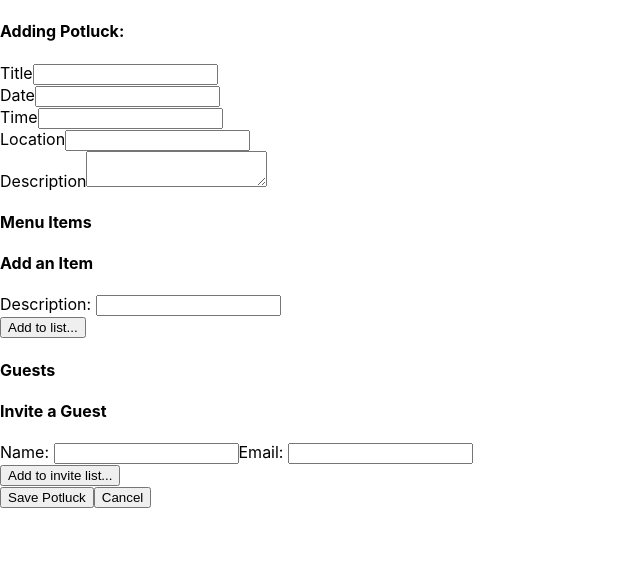
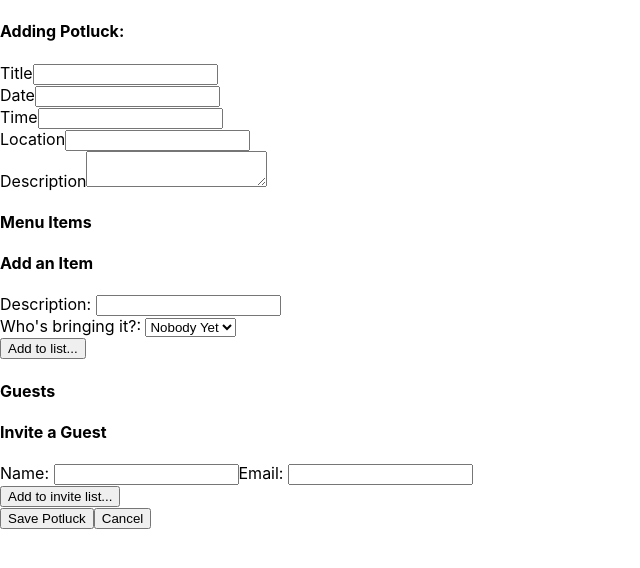
Before and after one commit to Potluck-Vault/frontend, a React (Create React App) app: page /addpotluck in a window 1280 px wide. Shown: the top 568 px of the page, without its empty margins (0-640 px from the left). Built offline with nearby package versions, Linux system fonts and the light colour scheme; the HTML template or start-up script is replaced by a standard one.

Commit message:
Display and edit item assignments - not working yet

```diff
--- a/src/App.js
+++ b/src/App.js
@@ -16,7 +16,7 @@ function App() {
     <Router>
       <Switch>
         <Route path='/register'  component={Register}/>
-        <Route path='/rsvp'  component={Rsvp}/>
+        <Route path='/potlucks/rsvp:id'  component={Rsvp}/>
         <Route path='/login'  component={Login}/>
         <Route exact path='/'  component={Home}/>
         <Route path='/addpotluck'  component={AddPotluck}/>
--- a/src/components/Home.js
+++ b/src/components/Home.js
@@ -50,7 +50,11 @@ const Home = () => {
 
                 const getItemGuest = (id) => {
                     let itemGuest = potluck.guests.filter(guest => guest.id === id);
-                    return(itemGuest)
+                    if (itemGuest.length>0) {
+                        return(itemGuest[0]);
+                    }else{
+                        return {guest: "Nobody yet"};
+                    };
                 }
 
             return (
@@ -70,8 +74,7 @@ const Home = () => {
                         return(
                             <div key={item.id}>
                                 <p>{item.item}</p>
-                                {getItemGuest(item.claimedBy).length >0 &&
-                                <p>Brought by: {getItemGuest(item.claimedBy)[0].guest}</p>}
+                                <p>Brought by: {getItemGuest(item.claimedBy).guest}</p>}
                             </div>
                     )})}
                     <h3>Guests</h3>
--- a/src/components/Potlucks/AddItems.js
+++ b/src/components/Potlucks/AddItems.js
@@ -4,13 +4,16 @@ import {v4 as uuidv4} from 'uuid';
 
 const AddItems = (props) => {
     const { items, setItems, potluck, setPotluck } = props;
-    const [newItem, setNewItem] = useState({id: uuidv4(), item: "", claimed: false, claimedBy: null});
+    const [newItem, setNewItem] = useState({id: uuidv4(), item: "", claimed: false, claimedBy: 0});
 
     const handleItemSubmit = (e) => {
         e.preventDefault();
-        setItems([...items, {id: newItem.id, item: newItem.item, claimed: false, claimedBy: newItem.claimedBy}]);
+        newItem.claimedBy>0 ? newItem.claimed=true : newItem.claimed=false;
+        setItems([...items, newItem]);
         updatePotluck(items);
-        setNewItem({id: uuidv4(), item: "", claimed: false, claimedBy: null});
+        console.log("newItem just added to items: ", newItem);
+
+        setNewItem({id: uuidv4(), item: "", claimed: false, claimedBy: 0});
     };
 
     const updatePotluck = (items) => {
@@ -22,6 +25,7 @@ const AddItems = (props) => {
             ...newItem,
             [e.target.name]: e.target.value
         })
+        console.log("handleNewItemChange: ", newItem);
 
     };
 
@@ -31,9 +35,9 @@ const AddItems = (props) => {
     const editItem = (updateItem) => {
         setNewItem({id: updateItem.id, item: updateItem.item, claimed: updateItem.claimed, claimedBy:updateItem.claimedBy});
         setItems(items.filter(item => item.id !== updateItem.id));
+        console.log("editItem newItem: ", newItem);
     }
 	const getItemGuest = (id) => {
-		console.log("potluck.guests:", potluck.guests );
 		let itemGuest = potluck.guests.filter(guest => guest.id === id);
 		return(itemGuest)
 	}
@@ -41,19 +45,47 @@ const AddItems = (props) => {
     return (
     <div>
         <h4>Menu Items</h4>
-            {items.map(item => <p>{item.item} <button type="button" name={item.id} onClick={deleteItem}>X</button><button type="button" name={item.id} onClick={()=>{editItem(item)}}>Edit</button></p>
-            )}
+            {items.map(item => {
+                const getItemGuest = (id) => {
+                    let itemGuest = potluck.guests.filter(guest => guest.id === id);
+                    if (itemGuest.length>0) {
+                        return(itemGuest[0]);
+                    }else{
+                        return {guest: "Nobody yet"};
+                    };
+                }
+
+                return(
+                <div key={item.id}>
+                <p>{item.item}
+                 Who's bringing it?: {getItemGuest(item.claimedBy).guest}
+                <button type="button" name={item.id} onClick={deleteItem}>X</button>
+                <button type="button" name={item.id} onClick={()=>{editItem(item)}}>Edit</button>
+                </p>
+                </div>
+            )})}
+            {console.log("items after map list: ", items)}
 
         <h4>Add an Item</h4>
             <div>
                 <label htmlFor="item">Description: </label>
-                <input value={newItem.item} onChange={handleNewItemChange} name="item" type="text" />
+                <input value={newItem.item} name="item" onChange={handleNewItemChange} type="text" />
+            </div>
+            <div>
+                <label htmlFor="claimedBy">Who's bringing it?: </label>
+                <select value={parseInt(getItemGuest(newItem.claimedBy).id, 10)}name="claimedBy" onChange={handleNewItemChange}>
+                    <option value="0">Nobody Yet</option>
+                    {potluck.guests.map(guest =>
+                        <option value={guest.id} name="claimedBy">{guest.guest}</option>
+                    )}
+                    {console.log("newItem in select: ", newItem)}
+                </select>
             </div>
             <div>
                 <button onClick={handleItemSubmit}>Add to list...</button>
             </div>
     </div>
-    )
+            )
 }
 
 export default AddItems;
--- a/src/components/Potlucks/EditPotluck.js
+++ b/src/components/Potlucks/EditPotluck.js
@@ -93,7 +93,8 @@ const EditPotluck = (props) => {
 					<AddItems items={items}
                         setItems={setItems}
                         potluck={potluck}
-                        setPotluck={setPotluck} />
+                        setPotluck={setPotluck}
+						guests={guests} />
                     <InviteGuests guests={guests}
                         setGuests={setGuests}
                         potluck={potluck}
```
